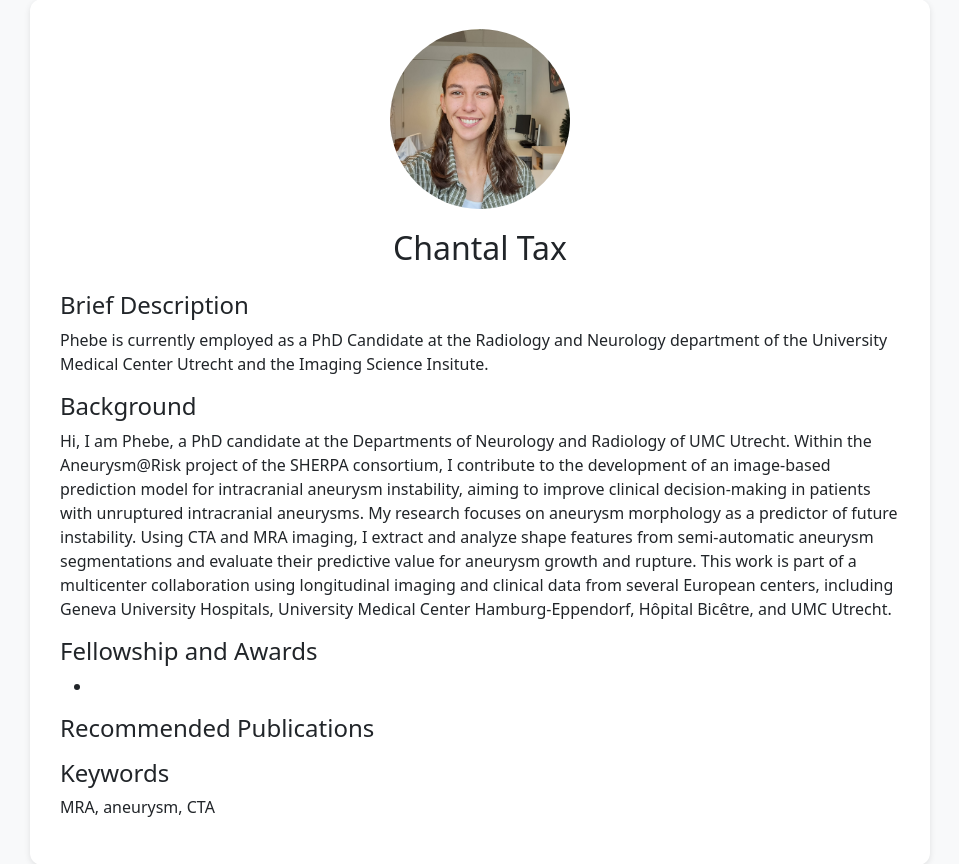
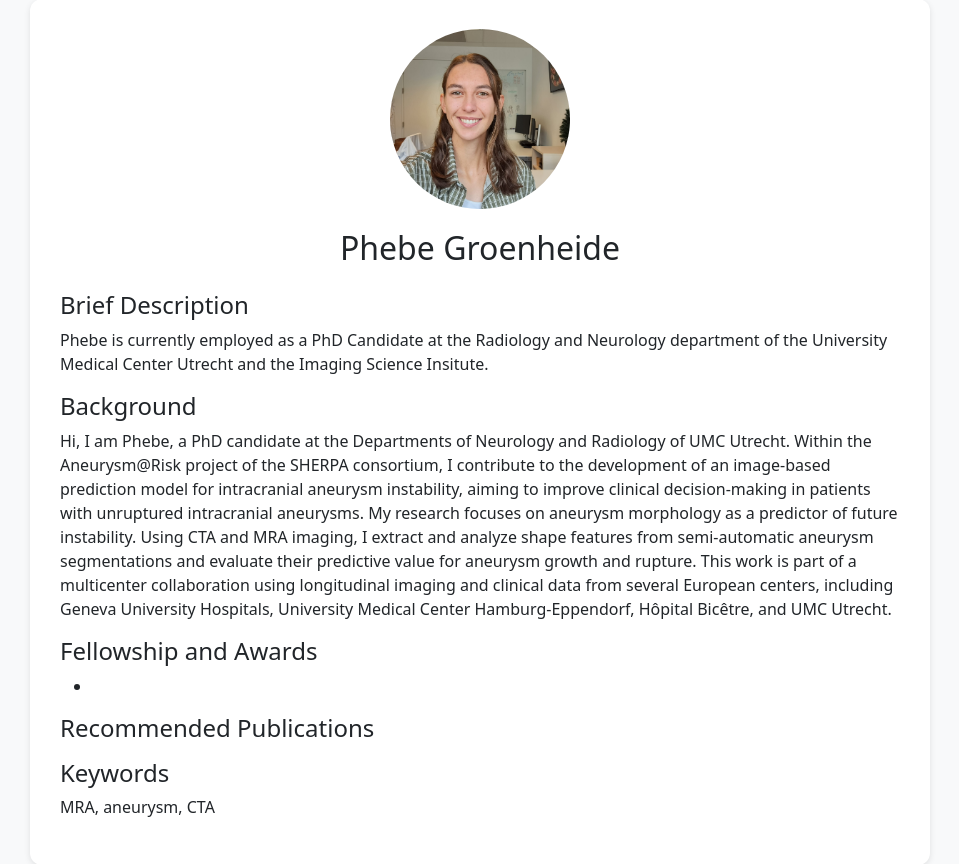
Before and after one commit to garends3/MIDI_website, a Django app: page /people/phebe-groenheide/ in a window 1280 px wide. Shown: the part 129-993 px from the top of the page, without its empty margins (160-1119 px from the left). Run offline with Django 5.2, Linux system fonts and the light colour scheme.

Commit message:
Better naming

```diff
--- a/website/templates/people/phebe-groenheide.html
+++ b/website/templates/people/phebe-groenheide.html
@@ -3,7 +3,7 @@
 <html lang="en">
 <head>
     <meta charset="UTF-8">
-    <title>MiDI Lab – Chantal Tax</title>
+    <title>MiDI Lab – Phebe Groenheide</title>
 
     <!-- Bootstrap 5 -->
     <link href="https://cdn.jsdelivr.net/npm/bootstrap@5.3.1/dist/css/bootstrap.min.css" rel="stylesheet">
@@ -69,7 +69,7 @@
          class="profile-photo"
          onerror="this.onerror=null;this.src='{% static 'people/placeholder.png' %}'">
 
-    <h2 class="text-center mb-4">Chantal Tax</h2>
+    <h2 class="text-center mb-4">Phebe Groenheide</h2>
 
     <h4>Brief Description</h4>
     <p>
--- a/website/templates/website/people.html
+++ b/website/templates/website/people.html
@@ -185,7 +185,7 @@
                     <img src="{% static 'people/phebe_groenheide.jpg' %}"
                          alt="Phebe Groenheide"
                          onerror="this.onerror=null;this.src='{% static 'people/placeholder.png' %}'">
-                    <h4>Jamila Guichelaar</h4>
+                    <h4>Phebe Groenheide</h4>
                     <p class="text-muted">PhD Student</p>
                     <p><a href="mailto:P.J.Groenheide@umcutrecht.nl">P.J.Groenheide@umcutrecht.nl</a></p>
                 </div>
```
